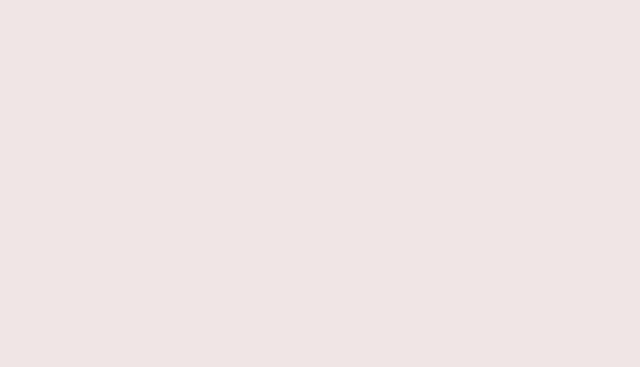
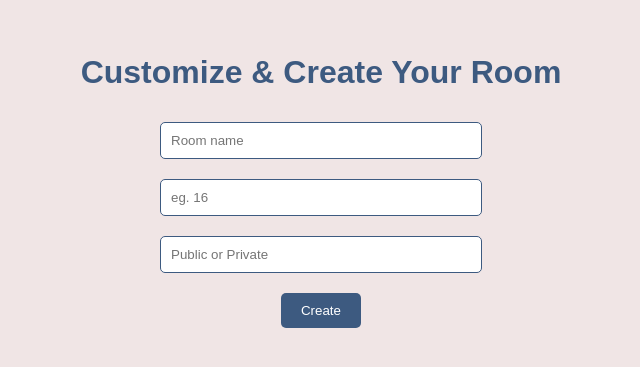
Before and after one commit to mertSezerO/WebRTC-App, a React (Create React App) app in the folder frontend/: page /create in a window 1280 px wide. Shown: the part 215-582 px from the top of the page, without its empty margins (319-959 px from the left). Built offline with nearby package versions, Linux system fonts and the light colour scheme.

Commit message:
Room creation page implemented.

```diff
--- a/frontend/public/index.html
+++ b/frontend/public/index.html
@@ -2,42 +2,9 @@
 <html lang="en">
   <head>
     <meta charset="utf-8" />
-    <link rel="icon" href="%PUBLIC_URL%/favicon.ico" />
-    <meta name="viewport" content="width=device-width, initial-scale=1" />
-    <meta name="theme-color" content="#000000" />
-    <meta
-      name="description"
-      content="Web site created using create-react-app"
-    />
-    <link rel="apple-touch-icon" href="%PUBLIC_URL%/logo192.png" />
-    <!--
-      manifest.json provides metadata used when your web app is installed on a
-      user's mobile device or desktop. See https://developers.google.com/web/fundamentals/web-app-manifest/
-    -->
-    <link rel="manifest" href="%PUBLIC_URL%/manifest.json" />
-    <!--
-      Notice the use of %PUBLIC_URL% in the tags above.
-      It will be replaced with the URL of the `public` folder during the build.
-      Only files inside the `public` folder can be referenced from the HTML.
-
-      Unlike "/favicon.ico" or "favicon.ico", "%PUBLIC_URL%/favicon.ico" will
-      work correctly both with client-side routing and a non-root public URL.
-      Learn how to configure a non-root public URL by running `npm run build`.
-    -->
     <title>React App</title>
   </head>
   <body>
-    <noscript>You need to enable JavaScript to run this app.</noscript>
     <div id="root"></div>
-    <!--
-      This HTML file is a template.
-      If you open it directly in the browser, you will see an empty page.
-
-      You can add webfonts, meta tags, or analytics to this file.
-      The build step will place the bundled scripts into the <body> tag.
-
-      To begin the development, run `npm start` or `yarn start`.
-      To create a production bundle, use `npm run build` or `yarn build`.
-    -->
   </body>
 </html>
--- a/frontend/src/App.css
+++ b/frontend/src/App.css
@@ -37,3 +37,34 @@ button {
 button:hover {
   background-color: var( --hover-colour);
 }
+
+
+.input-container {
+  display: flex;
+  flex-direction: column;
+  align-items: center;
+  justify-content: center;
+  height: 100vh;
+}
+
+.input-container input {
+  margin: 10px;
+  padding: 10px;
+  border: 1px solid var(--main-colour);
+  border-radius: 5px;
+  width: 300px;
+}
+
+.input-container button {
+  background-color: var(--main-colour);
+  color: white;
+  padding: 10px 20px;
+  margin: 10px;
+  border: none;
+  border-radius: 5px;
+  cursor: pointer;
+}
+
+.input-container button:hover {
+  background-color: var(--hover-colour);
+}
--- a/frontend/src/App.js
+++ b/frontend/src/App.js
@@ -2,6 +2,7 @@ import './App.css';
 import { BrowserRouter, Routes, Route } from "react-router-dom";
 import LandingPage from './pages/landing-page';
 import RoomsPage from './pages/rooms-page';
+import CreateRoomPage from './pages/create-room';
 
 function App() {
   return (
@@ -9,7 +10,7 @@ function App() {
       <Routes>
         <Route index element={<LandingPage />}/>
         <Route path='/rooms' element={<RoomsPage />}></Route>
-        <Route path='/create' element={<RoomsPage />} />
+        <Route path='/create' element={<CreateRoomPage />} />
       </Routes>
     </BrowserRouter>
   );
--- a/frontend/src/components/button.js
+++ b/frontend/src/components/buttons/redirect-button.js
@@ -1,9 +1,13 @@
 import { useNavigate } from "react-router-dom";
 
-export default function Button({name, redirectPath}) {
+export default function RedirectButton({name, redirectPath, onClickModifier}) {
     const navigate = useNavigate()
 
     function onClick() {
+        if (onClickModifier){
+            const room = onClickModifier()
+            redirectPath += "/" + room.id
+        }
         navigate(redirectPath)
     }
 
--- /dev/null
+++ b/frontend/src/components/input.js
@@ -0,0 +1,5 @@
+export default function Input({value, onChange, placeholder}) {
+    return (
+        <input type="text" value={value} onChange={onChange} placeholder={placeholder} />
+    )
+}
--- a/frontend/src/pages/create-room.js
+++ b/frontend/src/pages/create-room.js
@@ -1,3 +1,46 @@
+import Input from "../components/input"
+import RedirectButton from "../components/buttons/redirect-button"
+
 export default function CreateRoomPage() {
-    return
+    let name;
+    let capacity;
+    let privacyType;
+
+    const createRoom = async () => {
+        const response = await fetch("http://localhost:5000/rooms", {
+            method: "POST",
+            headers: {
+                "Content-Type": "application/json",
+            },
+            body: JSON.stringify({
+                name: name,
+                capacity: capacity,
+                privacyType: privacyType
+            })
+        })
+        const room = await response.json();
+        return room
+    }
+
+    function changeNameInput(e) {
+        name = e.target.value;
+    }
+
+    function changeCapacityInput(e) {
+        capacity = e.target.value;
+    }
+
+    function changePrivacyInput(e) {
+        privacyType = e.target.value;
+    }
+
+    return (
+        <div className="input-container">
+            <h1>Customize & Create Your Room</h1>
+            <Input value={name} onChange={changeNameInput} placeholder={"Room name"}/>
+            <Input value={capacity} onChange={changeCapacityInput} placeholder={"eg. 16"}/>
+            <Input value={privacyType} onChange={changePrivacyInput} placeholder={"Public or Private"}/>
+            <RedirectButton name={"Create"} redirectPath={"/rooms"} onClickModifier={createRoom}/>
+        </div>
+    )
 }
--- a/frontend/src/pages/landing-page.js
+++ b/frontend/src/pages/landing-page.js
@@ -1,11 +1,11 @@
-import Button from "../components/button";
+import RedirectButton from "../components/buttons/redirect-button";
 
 export default function LandingPage() {
     return (
         <div className="container">
             <h1>Real Time Voice Chat App</h1>
-            <Button name={"Create a Room"} redirectPath={"/create"} />
-            <Button name={"Join to a Room"} redirectPath={"/rooms"} />
+            <RedirectButton name={"Create a Room"} redirectPath={"/create"} />
+            <RedirectButton name={"Join to a Room"} redirectPath={"/rooms"} />
         </div>
     )
 }
```
